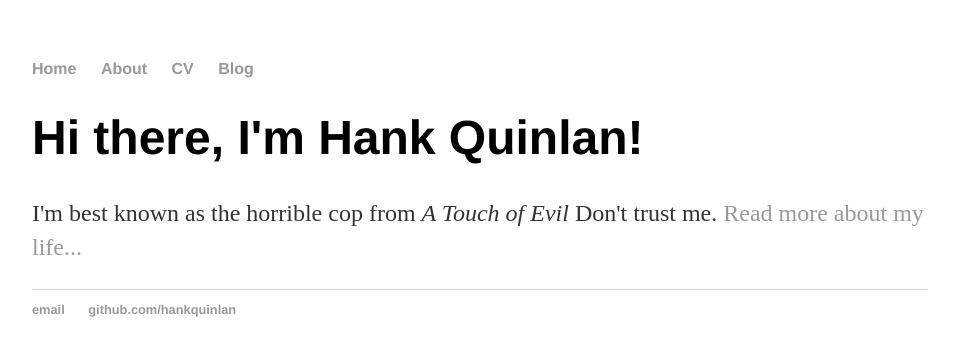
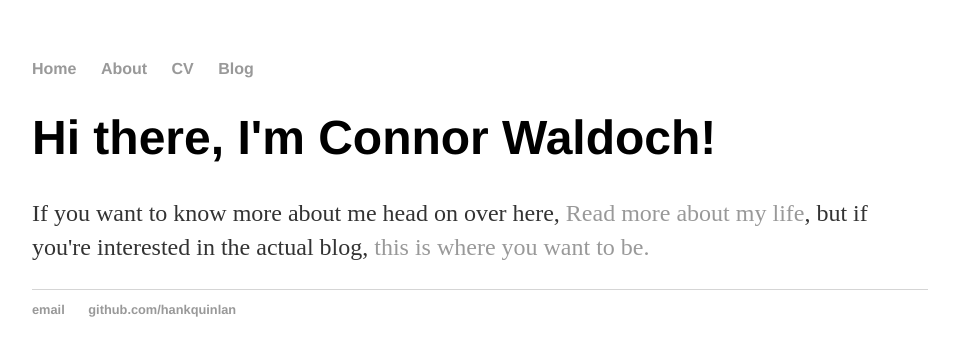
Before and after one commit to cwaldoch/cwaldoch.github.io, a Jekyll site: the page built from index.html, in a window 1280 px wide. Shown: the top 356 px of the page, without its empty margins (160-1115 px from the left). Built offline with Jekyll 4.4.1, drawn with Linux system fonts in a browser that asks for light colours.

Commit message:
Update index.html

```diff
--- a/index.html
+++ b/index.html
@@ -1,8 +1,9 @@
 ---
 layout: default
-title: Hank Quinlan, Horrible Cop
+title: Connor Waldoch, Itinerant Blogger
 ---
 <div class="blurb">
-	<h1>Hi there, I'm Hank Quinlan!</h1>
-	<p>I'm best known as the horrible cop from <em>A Touch of Evil</em> Don't trust me. <a href="/about">Read more about my life...</a></p>
+	<h1>Hi there, I'm Connor Waldoch!</h1>
+	<p>If you want to know more about me head on over here, <a href="/about">Read more about my life</a>, but if you're interested in
+		the actual blog, <a href=/blog"> this is where you want to be.</a></p>
 </div><!-- /.blurb -->
```
